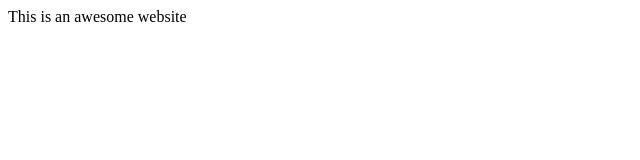
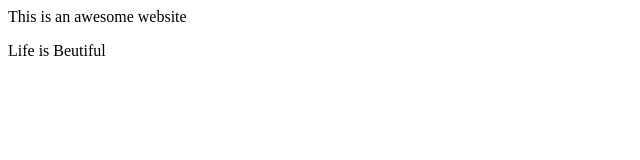
Before and after one commit to Jithendra20017772/myproject, a plain HTML site: page index.html in a window 1280 px wide. Shown: the full height of the page, 0-640 px from the left. Drawn offline with Linux system fonts and the light colour scheme.

Commit message:
updated all the changes

```diff
--- a/index.html
+++ b/index.html
@@ -5,4 +5,7 @@ A good website
 <head>
 This is an awesome website
 </head>
+<p>
+Life is Beutiful
+</p>
 </html>
```
